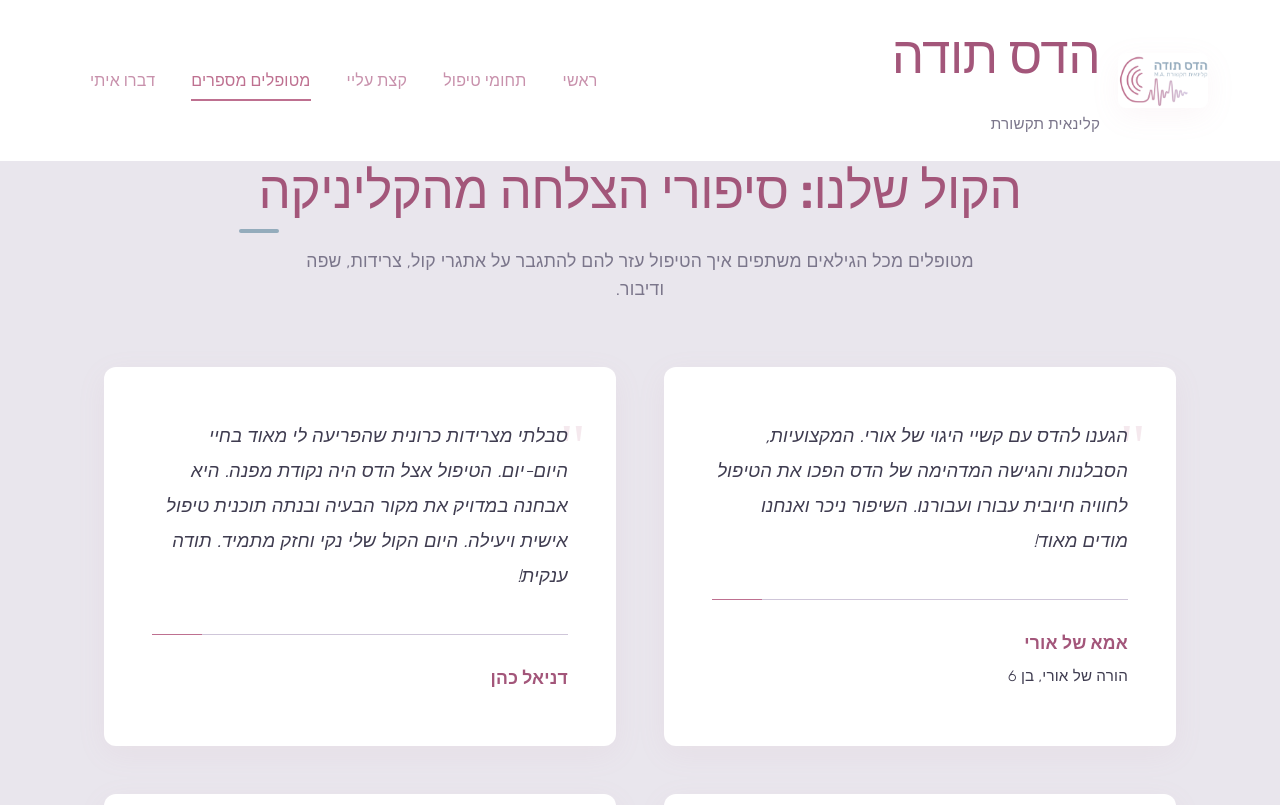
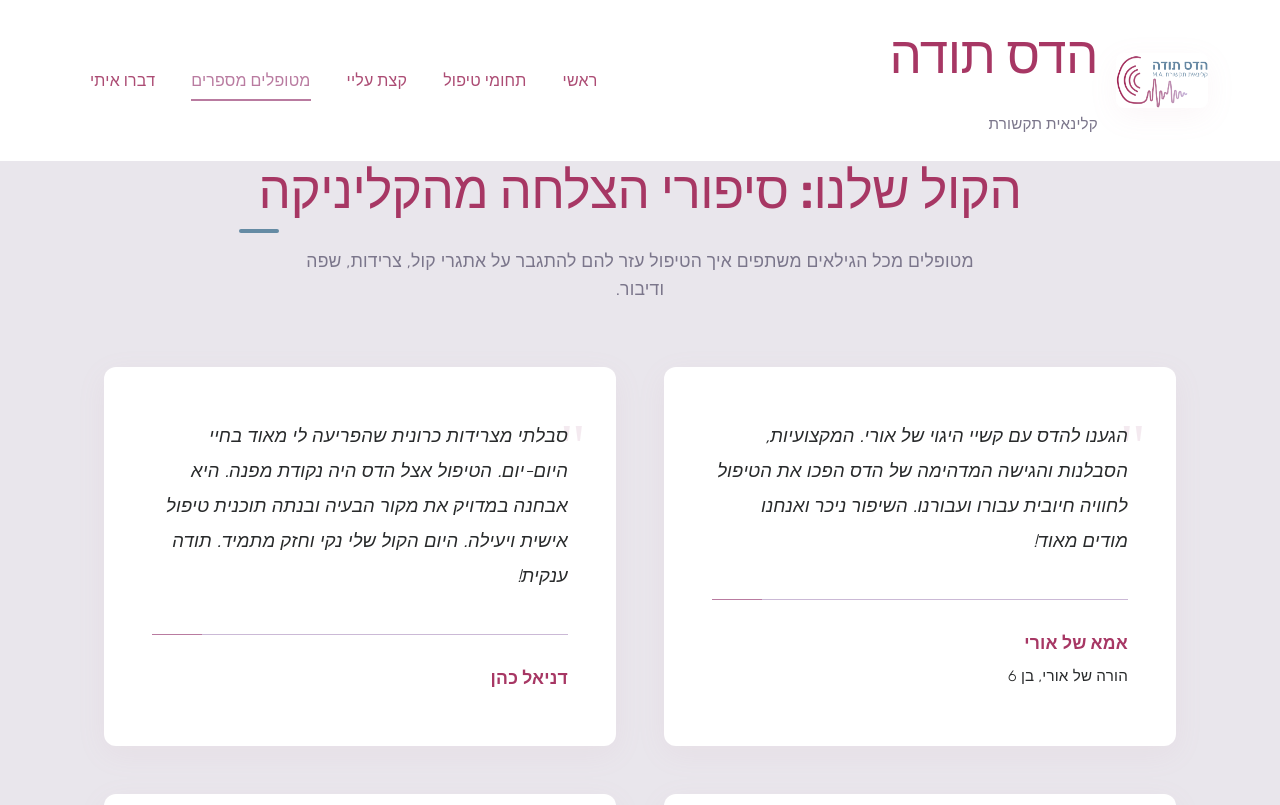
Before and after one commit to Elelto/hadas-toda, a React (Vite) app: page /testimonials in a window 1280 px wide. Shown: the top 805 px of the page. Built offline with nearby package versions, Linux system fonts and the light colour scheme.

Commit message:
צבעים חדים

```diff
--- a/src/components/Header.jsx
+++ b/src/components/Header.jsx
@@ -1,6 +1,6 @@
 import React, { useState, useEffect } from 'react';
 import { Link, useLocation } from 'react-router-dom';
-import logo from '../assets/logo.jpg';
+import logo from '../assets/logo.png';
 import '../styles/header.css';
 
 export default function Header() {
--- a/src/pages/Home.jsx
+++ b/src/pages/Home.jsx
@@ -1,6 +1,6 @@
 import React from 'react';
 import { Link } from 'react-router-dom';
-import heroImage from '../assets/logo.jpg'; // יש להחליף בתמונה מתאימה
+import heroImage from '../assets/logo.png'; // יש להחליף בתמונה מתאימה
 import '../styles/home.css';
 
 export default function Home() {
--- a/src/styles/footer.css
+++ b/src/styles/footer.css
@@ -1,6 +1,6 @@
 /* Footer Styles */
 .site-footer {
-  background: var(--dark);
+  background: var(--shark);
   border-top: none;
   padding: 5em 0 2em;
   margin-top: 5em;
@@ -15,7 +15,7 @@
   left: 0;
   right: 0;
   height: 4px;
-  background: var(--gradient-primary);
+  background: linear-gradient(to right, var(--bouquet), var(--melanie));
 }
 
 .footer-content {
@@ -57,7 +57,7 @@
   transform: translateX(-50%);
   width: 40px;
   height: 3px;
-  background-color: var(--secondary);
+  background-color: var(--hoki);
   border-radius: 2px;
 }
 
@@ -79,7 +79,7 @@
 }
 
 .contact-link {
-  color: var(--secondary);
+  color: var(--hoki);
   text-decoration: none;
   transition: var(--transition);
   position: relative;
@@ -88,7 +88,7 @@
 }
 
 .contact-link:hover {
-  color: var(--secondary-light);
+  color: var(--bali-hai);
 }
 
 .contact-link:after {
@@ -98,7 +98,7 @@
   left: 0;
   right: 0;
   height: 1px;
-  background-color: var(--secondary);
+  background-color: var(--hoki);
   transform: scaleX(0);
   transition: transform 0.3s ease;
 }
@@ -140,7 +140,7 @@
   left: 0;
   right: 0;
   height: 2px;
-  background-color: var(--secondary);
+  background-color: var(--hoki);
   transform: scaleX(0);
   transition: transform 0.3s ease;
   transform-origin: right;
--- a/src/styles/global.css
+++ b/src/styles/global.css
@@ -37,35 +37,35 @@ img {
 }
 
 :root {
-  /* Logo Palette */
-  --viola: #c891ac;
-  --nepal: #94acbc;
-  --turkish-rose: #be7090;
-  --athens-gray: #e9e6ed;
-  --puce: #c37c94;
-  --chatelle: #d0bfd5;
-  --lily: #d0b3cc;
-  --snuff: #d4cae4;
-  --melanie: #e5c7d4;
-  --cadet-blue: #a4b3c3;
+  /* Color Palette */
+  --mischka: #e9e6ec;
+  --bouquet: #b97ba0;
+  --hoki: #658ba4;
+  --night-shadz: #a73764;
+  --lavender-gray: #cbb9d6;
+  --cadillac: #ac4c74;
+  --chatelle: #bab3c6;
+  --bali-hai: #87a0b7;
+  --melanie: #e4becb;
+  --blush: #b44470;
 
   /* Brand Colors */
-  --primary: var(--turkish-rose);
-  --primary-dark: #a3567a;
-  --primary-light: #e5c7d4;
-  --secondary: var(--nepal);
-  --secondary-dark: #7891a3;
-  --secondary-light: #c8d2d9;
-  --accent: var(--viola);
-  --accent-dark: #a86b8d;
-  --accent-light: #d0b3cc;
+  --primary: var(--bouquet);
+  --primary-dark: var(--night-shadz);
+  --primary-light: var(--melanie);
+  --secondary: var(--hoki);
+  --secondary-dark: #282a2b; /* keeping shark color for dark text */
+  --secondary-light: var(--bali-hai);
+  --accent: var(--cadillac);
+  --accent-dark: var(--blush);
+  --accent-light: var(--chatelle);
 
   /* Neutrals */
-  --light: var(--athens-gray);
+  --light: var(--mischka);
   --light-hover: #f4f2f7;
-  --dark: #3f3c50;
+  --dark: #282a2b; /* keeping shark color for dark text */
   --dark-light: #7b768b;
-  --border: #cfc6d9;
+  --border: var(--lavender-gray);
 
   /* Feedback colors */
   --success: #52b788;
--- a/src/styles/header.css
+++ b/src/styles/header.css
@@ -13,7 +13,7 @@
 .site-header.scrolled {
   background: rgba(255, 255, 255, 0.98);
   border-bottom: 4px solid;
-  border-image: var(--gradient-primary, linear-gradient(90deg, var(--primary), var(--primary-light))) 1;
+  border-image: linear-gradient(90deg, var(--bouquet), var(--melanie)) 1;
   padding: 12px 0;
   backdrop-filter: blur(10px);
 }
@@ -55,7 +55,7 @@
   font-size: 1.7rem;
   margin: 0;
   padding: 0;
-  color: var(--primary-dark);
+  color: var(--night-shadz);
   font-weight: 500;
   transition: var(--transition);
   letter-spacing: -0.5px;
@@ -89,7 +89,7 @@
 .nav-link {
   margin: 0 18px;
   padding: 8px 0;
-  color: var(--dark);
+  color: var(--shark);
   text-decoration: none;
   font-size: 1rem;
   font-weight: 400;
@@ -98,12 +98,12 @@
 }
 
 .nav-link:hover {
-  color: var(--primary);
+  color: var(--cadillac);
 }
 
 .nav-link.active {
   font-weight: 500;
-  color: var(--primary);
+  color: var(--bouquet);
 }
 
 .nav-link:after {
@@ -113,7 +113,7 @@
   left: 0;
   right: 0;
   height: 2px;
-  background: var(--primary);
+  background: var(--bouquet);
   transform: scaleX(0);
   transition: transform 0.3s ease;
   transform-origin: right;
@@ -135,13 +135,13 @@
   border: none;
   cursor: pointer;
   font-size: 1.5rem;
-  color: var(--primary);
+  color: var(--bouquet);
   padding: 10px;
   transition: var(--transition);
 }
 
 .mobile-menu-button:hover {
-  color: var(--primary-dark);
+  color: var(--night-shadz);
   transform: scale(1.1);
 }
 
@@ -176,7 +176,7 @@
 
 @media (max-width: 900px) {
   .mobile-nav {
-    border-top: 3px solid var(--primary);
+    border-top: 3px solid var(--bouquet);
   }
 }
 
--- a/src/styles/home.css
+++ b/src/styles/home.css
@@ -22,7 +22,7 @@
   left: 0;
   right: 0;
   height: 4px;
-  background: var(--gradient-primary);
+  background: linear-gradient(to right, var(--bouquet), var(--melanie));
   z-index: 1;
 }
 
@@ -49,14 +49,14 @@
   padding: 3rem;
   border-radius: 8px;
   box-shadow: var(--shadow);
-  border-right: 4px solid var(--primary);
+  border-right: 4px solid var(--bouquet);
 }
 
 .hero-title {
   margin-bottom: 20px;
   font-size: 3.8rem;
   position: relative;
-  color: var(--primary-dark);
+  color: var(--night-shadz);
   font-weight: 600;
   line-height: 1.1;
 }
@@ -68,7 +68,7 @@
   right: 0;
   width: 80px;
   height: 4px;
-  background: var(--secondary);
+  background: var(--hoki);
   border-radius: 2px;
 }
 
@@ -135,7 +135,7 @@
 .highlight-number {
   font-size: 2.2rem;
   font-weight: 600;
-  color: var(--primary-dark);
+  color: var(--night-shadz);
   margin-bottom: 0.3rem;
 }
 
@@ -178,7 +178,7 @@
 }
 
 .testimonials-carousel::-webkit-scrollbar-thumb {
-  background-color: var(--primary-light);
+  background-color: var(--melanie);
   border-radius: 20px;
 }
 
@@ -191,7 +191,7 @@
   padding: 0.5rem;
   transition: all 0.3s ease;
   position: relative;
-  border-top: 3px solid var(--primary);
+  border-top: 3px solid var(--bouquet);
 }
 
 .testimonial-card:hover {
@@ -256,11 +256,11 @@
   left: 0;
   width: 100%;
   height: 4px;
-  background: var(--gradient-primary);
+  background: linear-gradient(to right, var(--bouquet), var(--melanie));
 }
 
 .category-title {
-  color: var(--primary-dark);
+  color: var(--night-shadz);
   margin-bottom: 1.5rem;
   font-size: 1.6rem;
   text-align: center;
@@ -303,9 +303,9 @@
   justify-content: center;
   width: 60px;
   height: 60px;
-  background: var(--light);
+  background: var(--mischka);
   border-radius: 50%;
-  color: var(--primary-dark);
+  color: var(--night-shadz);
 }
 
 .treatment-area-item:before {
@@ -315,14 +315,14 @@
   left: 0;
   width: 4px;
   height: 100%;
-  background: var(--primary);
+  background: var(--bouquet);
   transition: var(--transition);
 }
 
 .treatment-area-item:hover {
   transform: translateY(-5px);
   box-shadow: var(--shadow-strong);
-  color: var(--primary-dark);
+  color: var(--night-shadz);
   font-weight: 500;
 }
 
```
Also changed, not shown: src/assets/logo.jpg (deleted), src/assets/logo.png (added).
